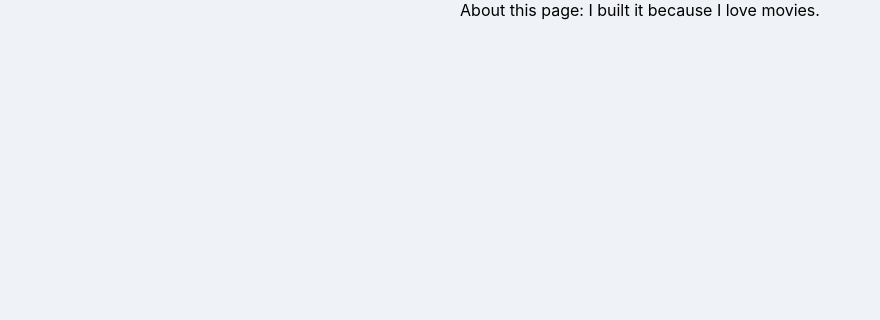
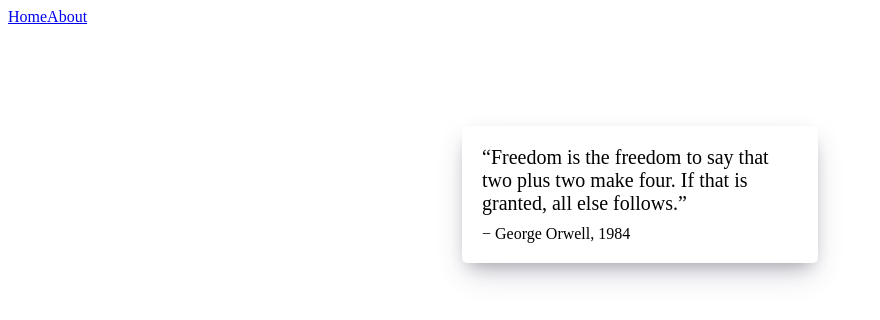
Before and after one commit to J3SUNG/movie_app_2020, a React (Create React App) app: page /#/about in a window 1280 px wide. Shown: the top 320 px of the page, without its empty margins (0-880 px from the left). Built offline with nearby package versions, Linux system fonts and the light colour scheme.

Commit message:
set the css

```diff
--- a/src/App.css
+++ b/src/App.css
@@ -10,31 +10,3 @@ body {
   background-color: #eff3f7;
   height: 100%;
 }
-
-html,
-body,
-#potato,
-.container {
-  height: 100%;
-  display: flex;
-  justify-content: center;
-}
-
-.loader {
-  width: 100%;
-  height: 100%;
-  display: flex;
-  justify-content: center;
-  align-items: center;
-  font-weight: 300;
-}
-
-.movies {
-  display: flex;
-  justify-content: space-between;
-  align-items: flex-start;
-  flex-wrap: wrap;
-  padding: 50px;
-  padding-top: 70px;
-  width: 80%;
-}
--- a/src/App.js
+++ b/src/App.js
@@ -2,10 +2,12 @@ import React from "react";
 import { HashRouter, Route } from "react-router-dom";
 import Home from "./routes/Home";
 import About from "./routes/About";
+import Navigation from "./components/Navigation";
 
 function App() {
   return (
     <HashRouter>
+      <Navigation />
       <Route path="/" exact={true} component={Home} />
       <Route path="/about" component={About} />
     </HashRouter>
--- /dev/null
+++ b/src/components/Navigation.css
@@ -0,0 +1,25 @@
+.nav {
+  position: fixed;
+  top: 50px;
+  left: 10px;
+  display: flex;
+  flex-direction: column;
+  background-color: white;
+  padding: 10px 20px;
+  box-shadow: 0 13px 27px -5px rgba(50, 50, 93, 0.25),
+    0 8px 16px -8px rgba(0, 0, 0, 0.3), 0 -6px 16px -6px rgba(0, 0, 0, 0.025);
+  border-radius: 5px;
+}
+
+.nav a {
+  text-decoration: none;
+  color: #0008fc;
+  text-transform: uppercase;
+  font-size: 12px;
+  text-align: center;
+  font-weight: 600;
+}
+
+.nav a:not(:last-child) {
+  margin-bottom: 20px;
+}
--- /dev/null
+++ b/src/components/Navigation.js
@@ -0,0 +1,13 @@
+import Ract from "react";
+import { Link } from "react-router-dom";
+
+function Navigation() {
+  return (
+    <div>
+      <Link to="/">Home</Link>
+      <Link to="/about">About</Link>
+    </div>
+  );
+}
+
+export default Navigation;
--- /dev/null
+++ b/src/routes/About.css
@@ -0,0 +1,20 @@
+.about__container {
+  box-shadow: 0 13px 27px -5px rgba(50, 50, 93, 0.25),
+    0 8px 16px -8px rgba(0, 0, 0, 0.3), 0 -6px 16px -6px rgba(0, 0, 0, 0.025);
+  padding: 20px;
+  border-radius: 5px;
+  background-color: white;
+  margin: 0 auto;
+  margin-top: 100px;
+  max-width: 25%;
+  font-weight: 300;
+}
+
+.about__container span:first-child {
+  font-size: 20px;
+}
+
+.about__container span:last-child {
+  display: block;
+  margin-top: 10px;
+}
--- a/src/routes/About.js
+++ b/src/routes/About.js
@@ -1,7 +1,16 @@
 import React from "react";
+import "./About.css";
 
 function About() {
-  return <span>About this page: I built it because I love movies.</span>;
+  return (
+    <div className="about__container">
+      <span>
+        “Freedom is the freedom to say that two plus two make four. If that is
+        granted, all else follows.”
+      </span>
+      <span>− George Orwell, 1984</span>
+    </div>
+  );
 }
 
 export default About;
--- a/src/routes/Home.css
+++ b/src/routes/Home.css
@@ -1,19 +1,3 @@
-* {
-  box-sizing: border-box;
-}
-
-body {
-  margin: 0;
-  padding: 0;
-  font-family: -apple-system, BlinkMacSystemFont, "Segoe UI", Roboto, Oxygen,
-    Ubuntu, Cantarell, "Open Sans", "Helvetica Neue", sans-serif;
-  background-color: #eff3f7;
-  height: 100%;
-}
-
-html,
-body,
-#potato,
 .container {
   height: 100%;
   display: flex;
```
Also changed, not shown: 1 other file (tests, documents, lock files or other folders).
